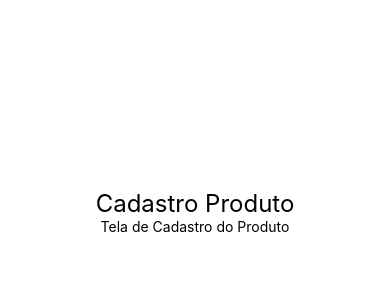
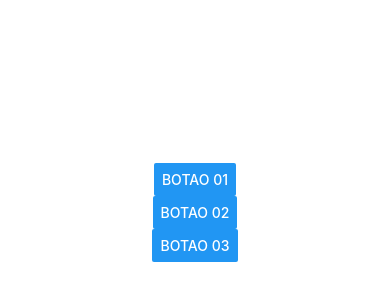
Before and after one commit to marirodriguesxx/react-native-android-ios, a React Native app in the folder exercicios/: screen / in a window 390 px wide. Shown: the part 210-510 px from the top of the page. Built offline with nearby package versions, Linux system fonts and the light colour scheme.

Commit message:
using buttons

```diff
--- a/exercicios/src/App.js
+++ b/exercicios/src/App.js
@@ -24,7 +24,8 @@ export default =>{
 export default =>  return <Text>Primeiro Componente</Text>
 */
 
-import Titulo from './componentes/titulo'
+import Botao from './componentes/botao'
+// import Titulo from './componentes/titulo'
 // import MinMax  from './componentes/MinMax'
 // import Aleat  from './componentes/aleatorio'
 // import CompPadrao, {Comp1, Comp2} from './componentes/Multi'
@@ -32,8 +33,9 @@ import Titulo from './componentes/titulo'
 
 export default () => (
     <SafeAreaView style={style.App}>
-        <Titulo principal="Cadastro Produto"
-                secundario="Tela de Cadastro do Produto" />
+        <Botao />
+        {/* <Titulo principal="Cadastro Produto"
+                secundario="Tela de Cadastro do Produto" /> */}
         {/* {<MinMax min={3} max={20}/>
         <Aleat min={1} max={94} />
         <CompPadrao />
--- /dev/null
+++ b/exercicios/src/componentes/botao.js
@@ -0,0 +1,29 @@
+import React from 'react'
+import { Button } from 'react-native'
+
+export default props => {
+
+    function executar() {
+        console.warn('Exec botao 01!!!')
+    }
+
+    return(
+    <>
+        <Button
+            title="botao 01"
+            onPress={executar}
+        />
+        <Button
+            title="botao 02"
+            onPress={function(){
+                console.warn('Exec botao 02!!!')
+            }}
+        />
+        <Button
+            title="botao 03"
+            onPress={() => console.warn('Exec botao 03!!!')}
+        />
+    </>
+
+    )
+}
```
